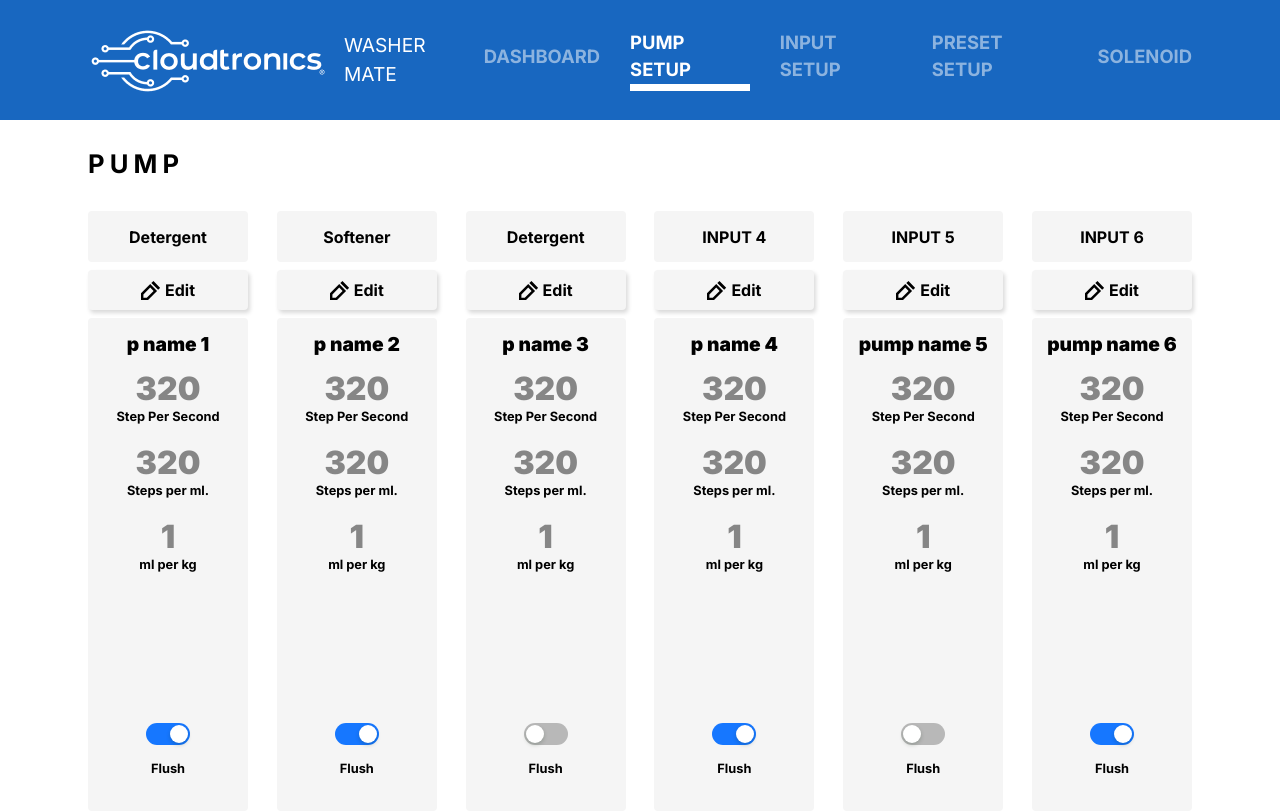
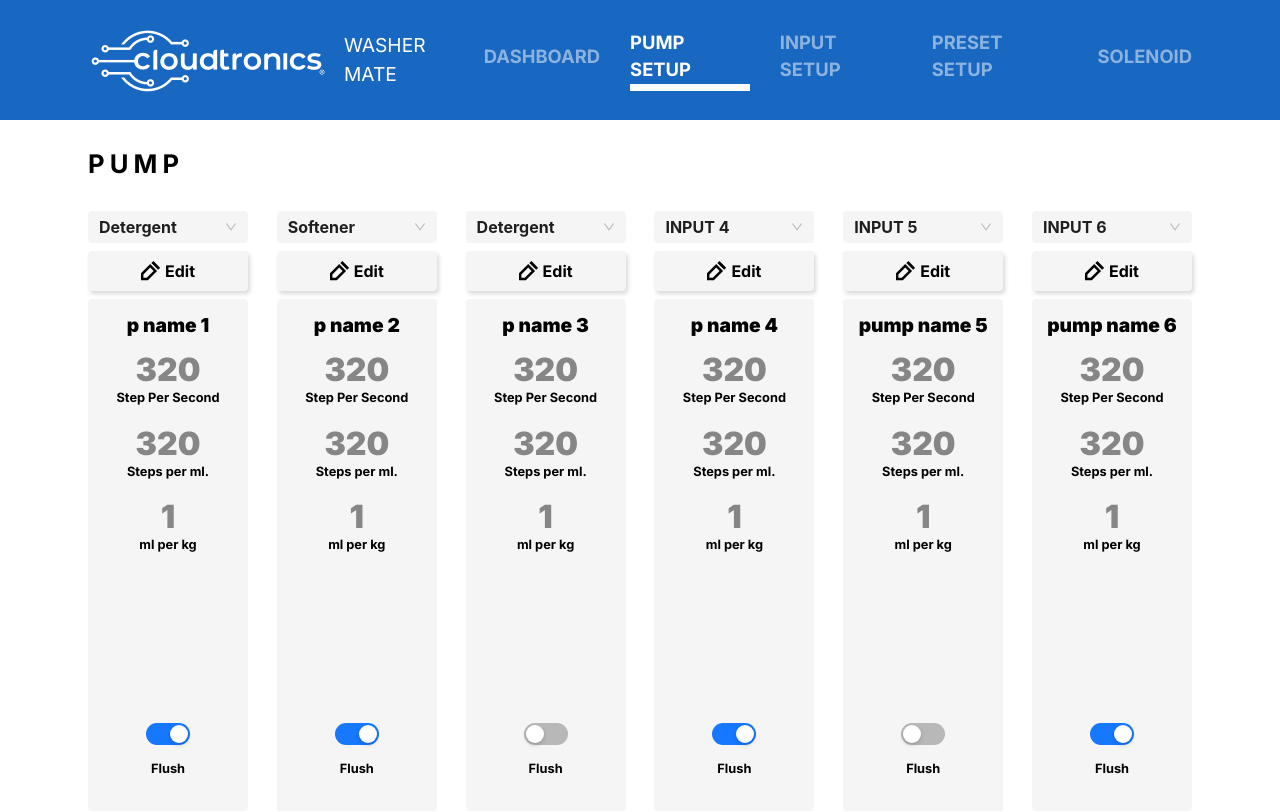
Before and after one commit to piyawatpm/washer-demo2, a Next.js app: page / in a window 1280 px wide. Both pictures are taken after a click on the element "PUMP SETUP". Shown: the top 812 px of the page. Built offline with nearby package versions, Linux system fonts and the light colour scheme; no server answers.

Commit message:
fix: change pump setup back

```diff
--- a/src/app/_component/PumpSetup.tsx
+++ b/src/app/_component/PumpSetup.tsx
@@ -16,10 +16,25 @@ const PumpSetup = () => {
   };
   const { data } = usePump();
 
+  const inputOption = useMemo(() => {
+    if (data) {
+      return data.map((pump) => {
+        return { value: pump.pumpId, label: pump.inputName };
+      });
+    }
+  }, [data]);
+  console.log("inputOption", inputOption);
   const handleOpenModal = () => {
     setIsModalOpen(true);
   };
+  const filterOption = (
+    input: string,
+    option?: { label: string; value: string }
+  ) => (option?.label ?? "").toLowerCase().includes(input.toLowerCase());
 
+  const onSearch = (value: string) => {
+    console.log("search:", value);
+  };
   const handleEditPumpData = async () => {
     console.log("call post api");
     try {
@@ -35,7 +50,32 @@ const PumpSetup = () => {
       handleCloseModal();
     }
   };
-
+  const handleChangeInput = async (
+    targetPumpNumber: number,
+    newInputId: string
+  ) => {
+    const currentPumpData = data?.find(
+      (pump) => pump.pumpNumber === targetPumpNumber
+    );
+    console.log("call handle Change input");
+    // call same api but with new inputId
+    try {
+      const res = await axios.post(
+        `/api/v1/pump/${currentPumpData?.pumpNumber}`,
+        {
+          ...currentPumpData,
+          inputId: newInputId,
+        }
+      );
+      console.log(res);
+      message.success("success");
+    } catch (error) {
+      console.log(error);
+      message.error(error as string);
+    } finally {
+      handleCloseModal();
+    }
+  };
   return (
     <div className=" w-full h-[1000px]  flex flex-col text-base gap-y-[2rem]">
       <Modal
@@ -53,28 +93,9 @@ const PumpSetup = () => {
         bodyStyle={{ height: "100%" }}
       >
         <div className=" flex h-full w-full flex-col items-center justify-center  gap-y-[1.35rem]  ">
-          <div className=" text-[1.4rem] font-black  ">
-            Pump Number : {currentPump?.pumpNumber}
-          </div>
+          <div className=" text-[1.4rem] font-black  ">OUTPUT 1</div>
 
           <div className=" w-full flex items-center gap-x-4  text-base justify-center font-bold px-[7.3rem]">
-            <div className=" flex flex-col gap-y-2 w-2/5">
-              <p>Pump Name</p>
-              <input
-                onChange={(e) => {
-                  setCurrentPump((p) => {
-                    if (p) {
-                      return {
-                        ...p,
-                        pumpName: e.target.value,
-                      } as unknown as PumpData;
-                    } else return p;
-                  });
-                }}
-                value={currentPump?.pumpName ?? ""}
-                className=" w-full px-[1.65rem] py-4 bg-[#D9D9D9]"
-              />
-            </div>
             <div className=" flex flex-col gap-y-2 w-2/5">
               <p>STEP PER SECOND</p>
               <input
@@ -152,9 +173,18 @@ const PumpSetup = () => {
         {data?.map((e, i) => {
           return (
             <div key={i} className=" h-[600px] flex flex-col gap-y-2">
-              <div className=" flex flex-col items-center justify-center bg-[#F5F5F5] w-full rounded-[.25rem] p-[.85rem] font-bold text-black ">
-                {e.inputName}
-              </div>
+              <Select
+                className=" !w-full !font-bold rounded-[.25rem] !bg-[#F5F5F5] text-black flex items-center justify-center"
+                defaultValue={e.inputName}
+                style={{ width: 120 }}
+                onChange={async (value: string) => {
+                  await handleChangeInput(e.pumpNumber, value);
+                }}
+                showSearch
+                onSearch={onSearch}
+                filterOption={filterOption}
+                options={inputOption}
+              />
 
               <button
                 onClick={() => {
```
